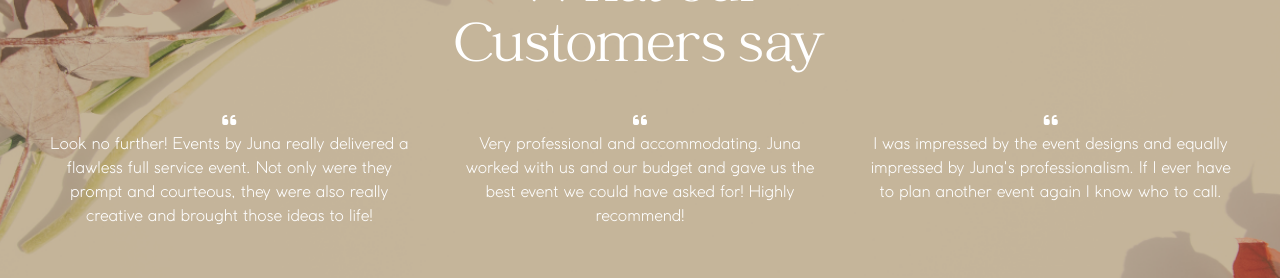
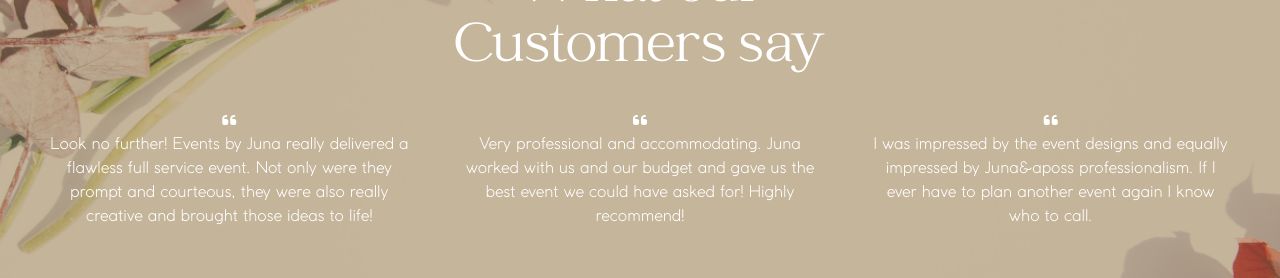
Before and after one commit to kimsarahsj/eventsbyjuna, a Next.js app: page / in a window 1280 px wide. Shown: the part 4560-4838 px from the top of the page. Built offline with nearby package versions, Linux system fonts and the light colour scheme.

Commit message:
fixed eslint errors

```diff
--- a/src/pages/index.js
+++ b/src/pages/index.js
@@ -127,7 +127,7 @@
                 </div>
                 <div>
                   <div><i className="fa-solid fa-quote-left text-white "></i></div>
-                  <div className={`font-cocogothic text-md text-white px-4 `}>I was impressed by the event designs and equally impressed by Juna's professionalism. If I ever have to plan another event again I know who to call.</div>
+                  <div className={`font-cocogothic text-md text-white px-4 `}>I was impressed by the event designs and equally impressed by Juna&aposs professionalism. If I ever have to plan another event again I know who to call.</div>
               </div>
             </div>
         </div>
```
